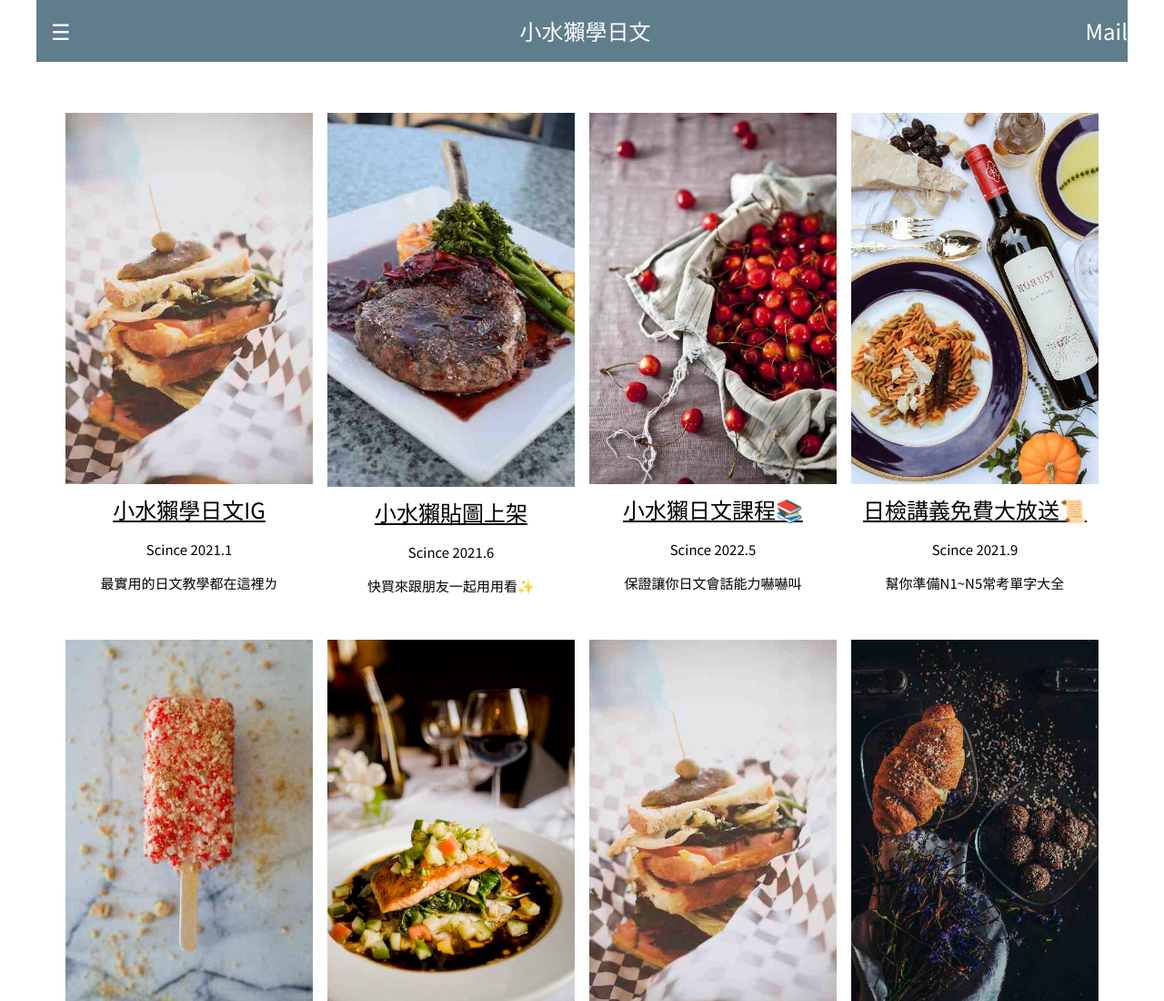
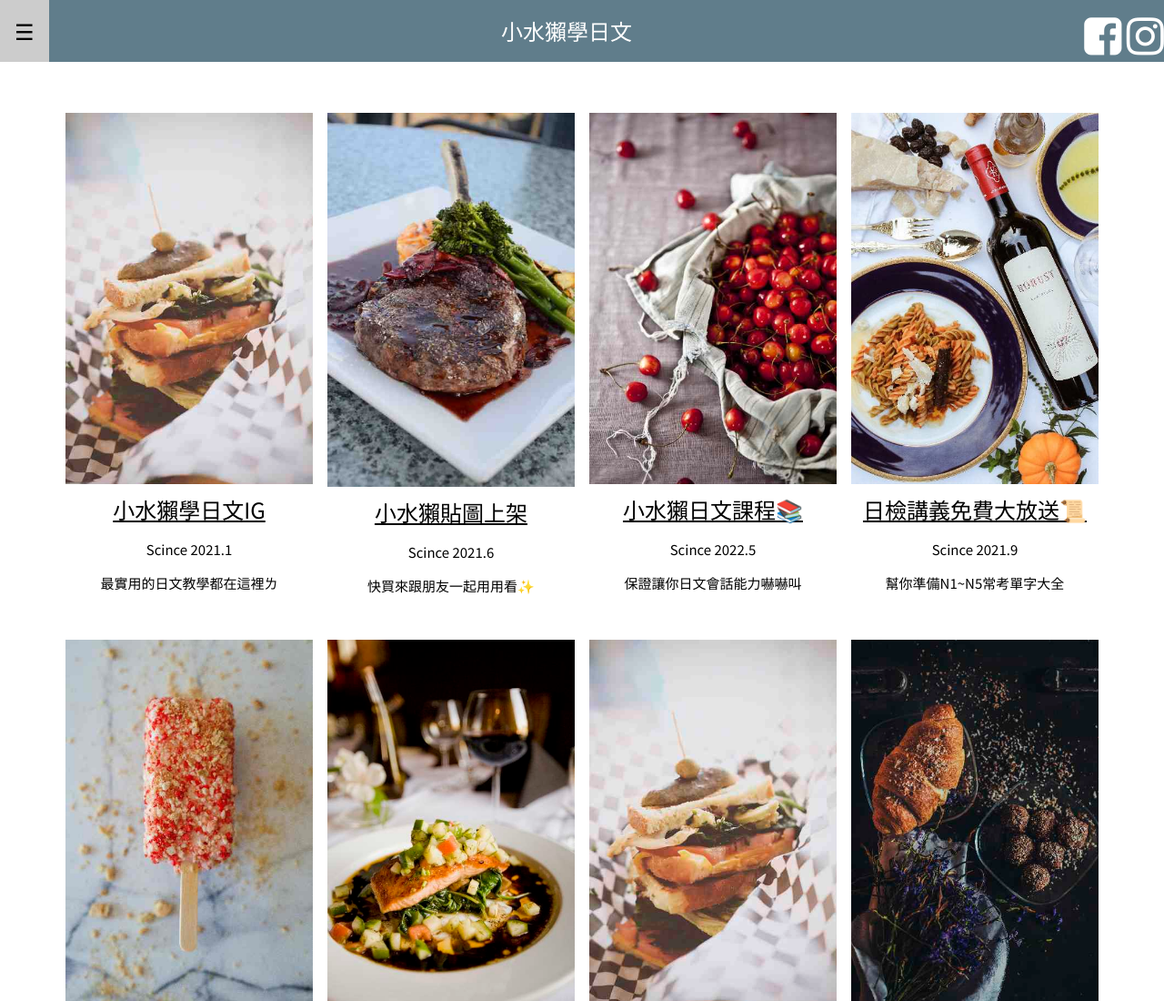
Before and after one commit to kawauso0618/kawauso0618.github.io, a plain HTML site: page EC.html in a window 1280 px wide. Shown: the top 1100 px of the page at 91% size. Drawn offline with nearby package versions, Linux system fonts and the light colour scheme.

Commit message:
Update EC.html

```diff
--- a/EC.html
+++ b/EC.html
@@ -5,6 +5,7 @@
 <meta charset="UTF-8">
 <meta name="viewport" content="width=device-width, initial-scale=1">
 <link rel="stylesheet" href="https://www.w3schools.com/w3css/4/w3.css">
+<link rel="stylesheet" href="https://cdnjs.cloudflare.com/ajax/libs/font-awesome/4.7.0/css/font-awesome.min.css">
 <link rel="stylesheet" href="https://fonts.googleapis.com/css?family=Noto+Sans+TC">
 <style>
 body,h1,h2,h3,h4,h5,h6 {font-family: "Noto Sans TC", sans-serif}
@@ -23,9 +24,9 @@ body,h1,h2,h3,h4,h5,h6 {font-family: "Noto Sans TC", sans-serif}
 
 <!-- Top menu -->
 <div class="w3-top">
-  <div class="w3-blue-grey w3-xlarge" style="max-width:1200px;margin:auto">
+  <div class="w3-blue-grey w3-xlarge" style="max-width:1500px;margin:auto">
     <div class="w3-button w3-padding-16 w3-left" onclick="w3_open()">☰</div>
-    <div class="w3-right w3-padding-16">Mail</div>
+    <div class="w3-right w3-padding-16"><a href="https://www.facebook.com/kawausojapanese"><i class="fa fa-facebook-square fa-2x" aria-hidden="true"></i></a> <a href="https://www.instagram.com/kawauso_japanese"><i class="fa fa-instagram fa-2x" aria-hidden="true"></i></a></div>
     <div class="w3-center w3-padding-16">小水獺學日文</div>
   </div>
 </div>
```
